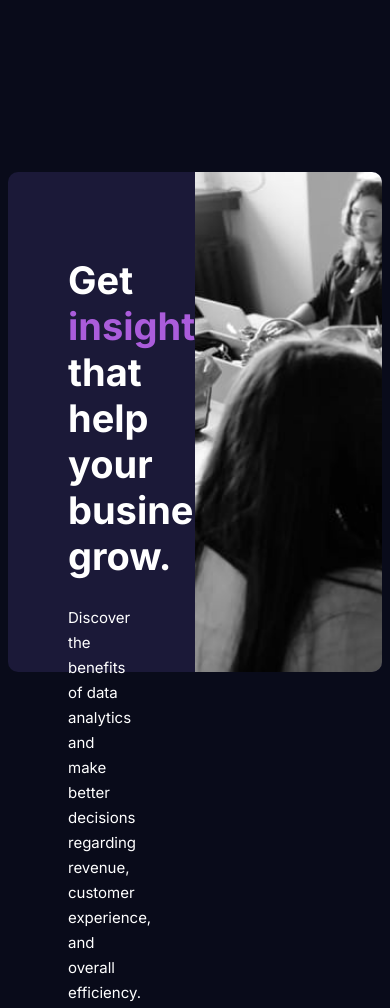
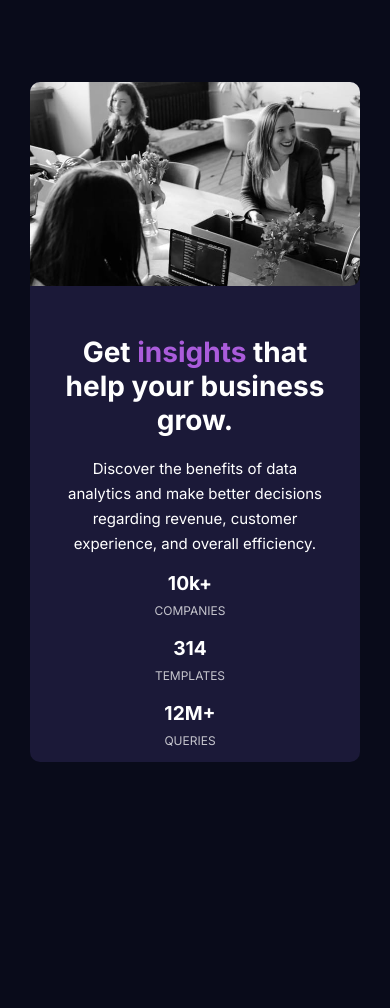
Before and after one commit to prasad66/08_Aug_21, a plain HTML site: page index.html in a window 390 px wide. Shown: the top 1008 px of the page. After the commit the page ends 844 px from the top, so only its background shows below. Drawn offline with Linux system fonts and the light colour scheme.

Commit message:
Update style1.css

```diff
--- a/css/style1.css
+++ b/css/style1.css
@@ -74,3 +74,76 @@ body{
     border-top-right-radius: 10px;
     border-bottom-right-radius: 10px;
 }
+
+
+
+@media (max-width:1024px){
+    .right-part{
+        background-image: url(https://raw.githubusercontent.com/prasad66/08_Aug_21/main/images/image-header-mobile.jpg);
+    }
+    .left-part h1{
+        font-size: 28px;
+    }
+    .left-part{
+        padding: 30px;
+    }
+    .lower-part{
+        margin-top: 30px;
+
+    }
+    .box{
+        font-size: 80%;
+        margin-right: 10px;
+    }
+    .main{
+        height: 400px;
+        width: 700px;
+    }
+}
+
+@media (max-width:575px){
+    .main{
+        width: 330px;
+        min-height: 680px;
+        flex-direction: column;
+
+    }
+
+
+    .right-part{
+        width: 100%;
+        height: 30%;
+        order: 1;
+        border-top-right-radius: 10px;
+        border-top-left-radius: 10px;
+
+    }
+
+    .left-part{
+        width: 100%;
+        height: 70%;
+        order: 2;
+    }
+    .left-part{
+        padding: 30px;
+        text-align: center;
+
+
+    }
+    .left-part h1{
+        font-size: 28px;
+    }
+    .left-part p{
+        width: 100%;
+    }
+
+    .lower-part{
+        width: 100%;
+        flex-direction: column;
+        margin: 0;
+    }
+    .box{
+        margin-bottom: 18px;
+        font-size: 80%;
+    }
+}
```
